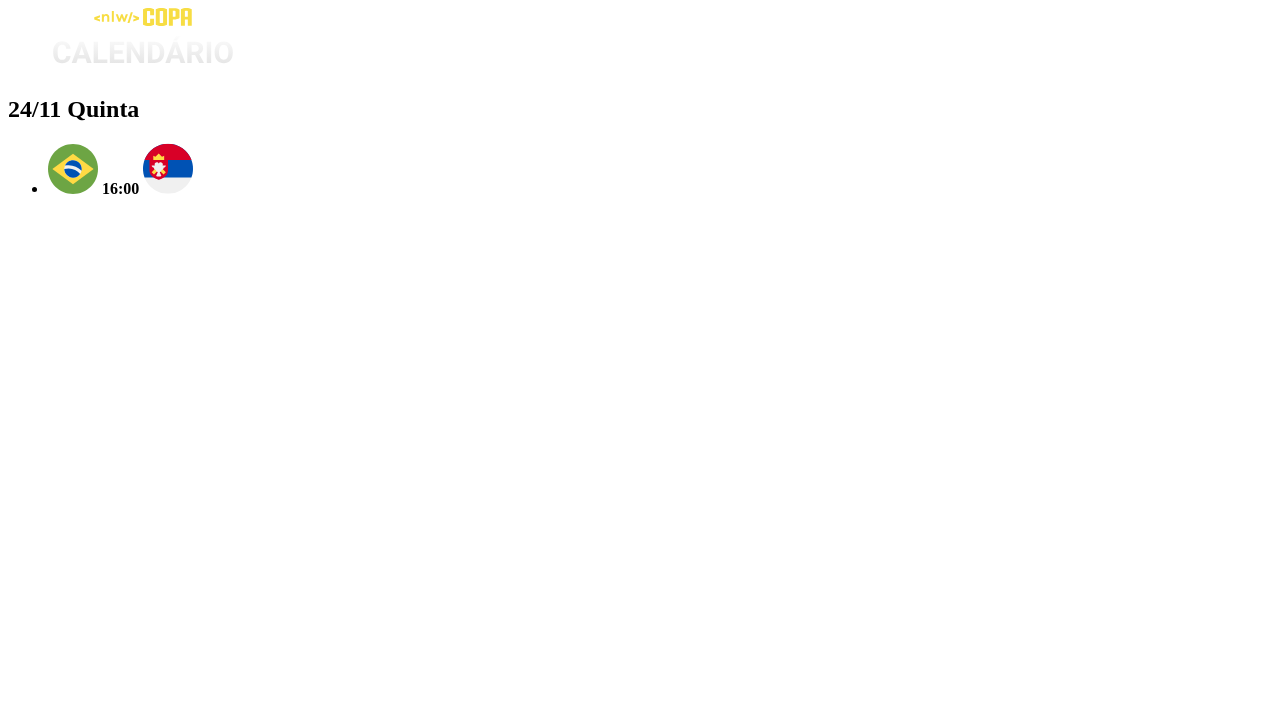
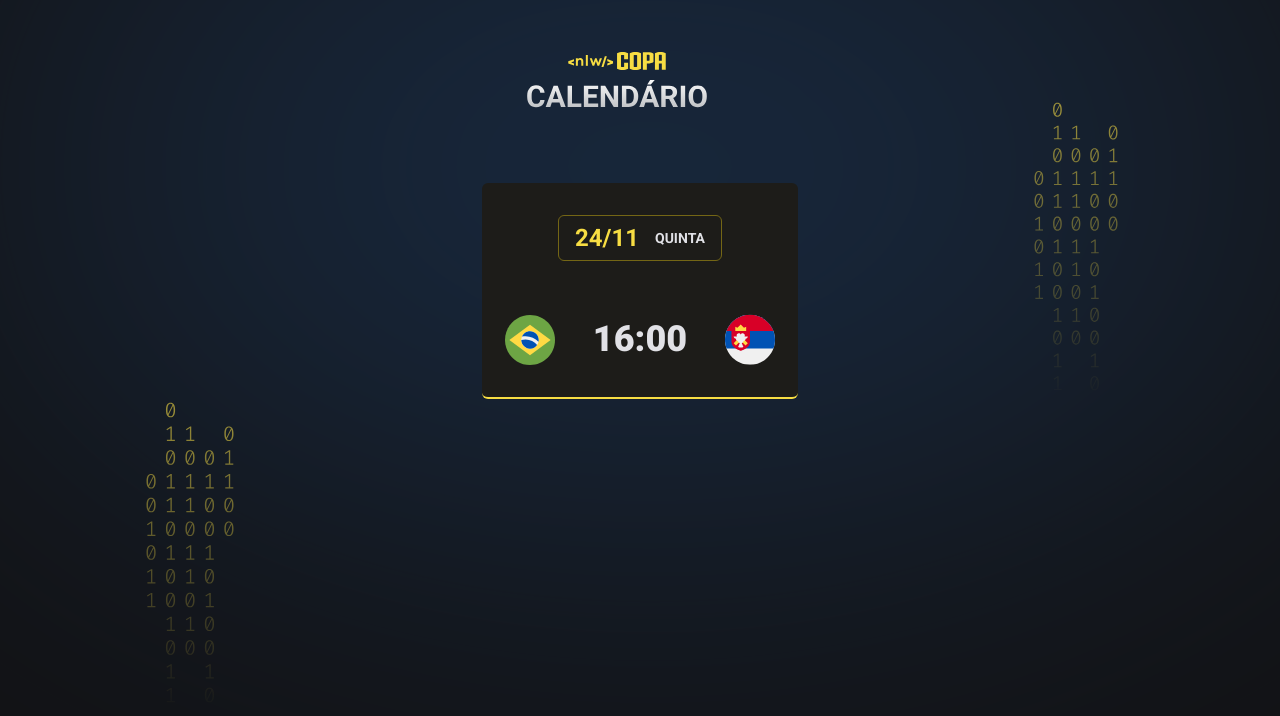
Before and after one commit to laravinicius/NLW-Copa, a plain HTML site: page index.html in a window 1280 px wide. Drawn offline with Linux system fonts and the light colour scheme.

Commit message:
update css

```diff
--- a/index.html
+++ b/index.html
@@ -1,11 +1,17 @@
 <!DOCTYPE html>
 <html lang="pt-BR">
+
 <head>
    <meta charset="UTF-8">
    <meta http-equiv="X-UA-Compatible" content="IE=edge">
    <meta name="viewport" content="width=device-width, initial-scale=1.0">
    <title>Meu Site</title>
+   <link rel="stylesheet" href="./style.css">
+   <link rel="preconnect" href="https://fonts.googleapis.com">
+   <link rel="preconnect" href="https://fonts.gstatic.com" crossorigin>
+   <link href="https://fonts.googleapis.com/css2?family=Roboto:wght@700;900&display=swap" rel="stylesheet">
 </head>
+
 <body>
    <div id="app">
       <header>
@@ -13,7 +19,7 @@
       </header>
       <main id="cards">
          <div class="card">
-                <h2>24/11 <span>Quinta</span></h2>
+            <h2>24/11 <span>quinta</span></h2>
 
             <ul>
                <li>
@@ -27,4 +33,5 @@
    </div>
 
 </body>
+
 </html>
--- /dev/null
+++ b/style.css
@@ -0,0 +1,89 @@
+* {
+   margin: 0;
+   padding: 0;
+   box-sizing: border-box;
+}
+
+ul {
+   list-style: none;
+}
+
+body {
+   background-color: #121214;
+   background-image: url(./assets/bg.svg);
+   background-position-x: center;
+   background-position-y: 55.6%;
+}
+
+body * {
+   font-family: 'Roboto', sans-serif;
+}
+
+#app {
+   width: fit-content;
+   margin: 52px auto;
+}
+
+header {
+   margin-bottom: 63px;
+}
+
+.card {
+   padding: 32px 23px;
+   text-align: center;
+   background: #1d1c19;
+   border-bottom: 2px solid #f7dd43;
+   border-radius: 6px;
+
+}
+
+.card h2{
+   display: flex;
+   gap: 16px;
+   justify-content: center;
+   align-items: center;
+
+   border-radius: 6px;
+   padding: 8px 16px;
+   border: 1px solid #746615;
+
+   width: fit-content;
+   margin-inline: auto;
+   margin-bottom: 53px;
+
+   color: #f7dd43;
+
+}
+
+.card h2 span{
+   color: #e1e1e6;
+   font-size: 14px;
+   text-transform: uppercase;
+}
+
+.card ul{
+   display: flex;
+   flex-direction: column;
+   gap: 24px;
+
+   width: 270px
+   ;
+}
+
+.card ul li {
+   display: flex;
+   align-items: center;
+   justify-content: space-between;
+}
+
+.card ul li + li{
+   padding-top: 24px;
+   border-top: 1px solid #323238 ;
+}
+
+.card ul li strong{
+   font-weight: 900;
+   font-size: 36px;
+   line-height: 125%;
+   color: #e1e1e6;
+}
```
Also changed, not shown: assets/bg.svg (added). Lines whose indentation alone changed are shown as unchanged.
